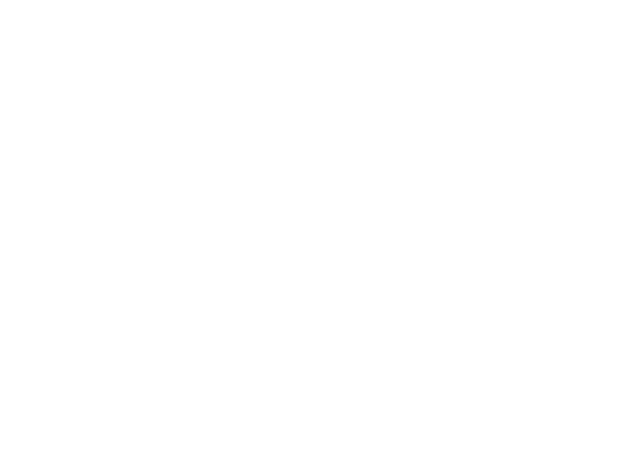
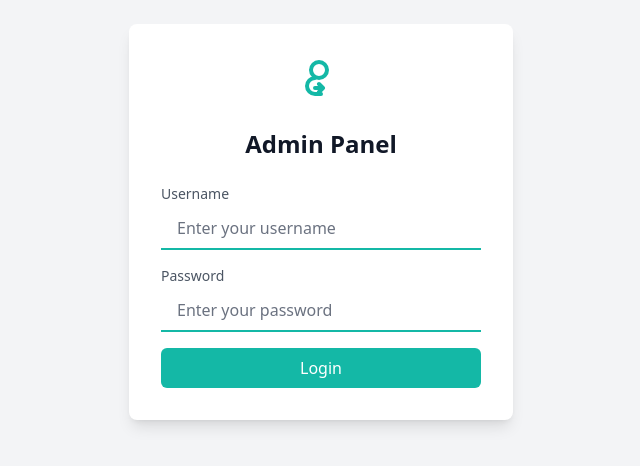
Before and after one commit to jenishkatuwal11/Blue_Fox_Project, a React (Vite) app in the folder Frontend/: page /admin-login in a window 1280 px wide. Before the commit this address had no page. Shown: the part 178-644 px from the top of the page, without its empty margins (319-959 px from the left). Built offline with nearby package versions, Linux system fonts and the light colour scheme.

Commit message:
added Admin Login form

```diff
--- a/Frontend/src/App.jsx
+++ b/Frontend/src/App.jsx
@@ -14,6 +14,7 @@ import ActiveUsers from "./pages/AdminDashboard/UsersList";
 import AddUserForm from "./pages/AdminDashboard/AddUserForm";
 import AddProperty from "./pages/AdminDashboard/addProperty";
 import Review from "./pages/AdminDashboard/Reviews";
+import AdminLogin from "./pages/AdminLogin/adminLogin"; // Admin Login Form
 
 function App() {
   return (
@@ -26,6 +27,9 @@ function App() {
         <Route path="/ContactUs" element={<ContactUs />} />
         <Route path="/login" element={<LoginForm />} />
         <Route path="/register" element={<RegisterForm />} />
+
+        {/* Admin Login Route */}
+        <Route path="/admin-login" element={<AdminLogin />} />
 
         {/* Admin Routes with nested structure */}
         <Route path="/dashboard/*" element={<AdminDashboard />}>
--- a/Frontend/src/pages/AdminDashboard/sidenav.jsx
+++ b/Frontend/src/pages/AdminDashboard/sidenav.jsx
@@ -13,9 +13,22 @@ import { CgProfile } from "react-icons/cg";
 import { FaRegUser } from "react-icons/fa";
 import PropTypes from "prop-types";
 import LogoImg from "../../assets/logo.png";
-import { Link } from "react-router-dom"; // Import Link from react-router-dom
+import { Link, useNavigate } from "react-router-dom";
 
-const Sidenav = ({ darkMode }) => (
+const Sidenav = ({ darkMode }) => {
+  const navigate = useNavigate();
+
+  // Logout function
+  const handleLogout = () => {
+    // Clear authentication data
+    localStorage.removeItem("authToken");
+    sessionStorage.removeItem("authToken");
+
+    // Redirect to the admin login page
+    navigate("/admin-login");
+  };
+
+  return (
     <aside
       className={`${
         darkMode ? "bg-gray-800" : "bg-indigo-900"
@@ -118,12 +131,18 @@ const Sidenav = ({ darkMode }) => (
           ></div>
         </div>
       </div>
-    <button className="flex items-center mt-10 text-lg font-semibold text-red-300 space-x-2">
+
+      {/* Logout Button */}
+      <button
+        onClick={handleLogout}
+        className="flex items-center mt-10 text-lg font-semibold text-red-300 space-x-2 hover:text-red-400"
+      >
         <FiLogOut />
         <span>Logout</span>
       </button>
     </aside>
   );
+};
 
 Sidenav.propTypes = {
   darkMode: PropTypes.bool,
--- /dev/null
+++ b/Frontend/src/pages/AdminLogin/adminLogin.jsx
@@ -0,0 +1,139 @@
+import PropTypes from "prop-types";
+import { useState } from "react";
+import { useNavigate } from "react-router-dom";
+
+const AdminLogin = ({ darkMode }) => {
+  const [credentials, setCredentials] = useState({
+    username: "",
+    password: "",
+  });
+  const [error, setError] = useState("");
+  const navigate = useNavigate();
+
+  const handleInputChange = (e) => {
+    const { name, value } = e.target;
+    setCredentials({ ...credentials, [name]: value });
+  };
+
+  const handleLogin = (e) => {
+    e.preventDefault();
+
+    // Mock validation
+    if (
+      credentials.username === "admin" &&
+      credentials.password === "admin123"
+    ) {
+      // Redirect to admin dashboard
+      navigate("/admin-dashboard");
+    } else {
+      setError("Invalid username or password");
+    }
+  };
+
+  return (
+    <div
+      className={`min-h-screen flex items-center justify-center ${
+        darkMode ? "bg-gray-900 text-white" : "bg-gray-100 text-gray-900"
+      }`}
+    >
+      <div
+        className={`w-full max-w-sm p-8 rounded-lg shadow-lg ${
+          darkMode ? "bg-gray-800" : "bg-white"
+        }`}
+      >
+        {/* Key Icon */}
+        <div className="flex justify-center mb-6">
+          <svg
+            xmlns="http://www.w3.org/2000/svg"
+            className={`w-12 h-12 ${
+              darkMode ? "text-teal-400" : "text-teal-500"
+            }`}
+            fill="none"
+            viewBox="0 0 24 24"
+            stroke="currentColor"
+          >
+            <path
+              strokeLinecap="round"
+              strokeLinejoin="round"
+              strokeWidth={2}
+              d="M15 7a4 4 0 11-8 0 4 4 0 018 0zM9 11a4 4 0 100 8h3m-1-5l2 2-2 2m1-2H9"
+            />
+          </svg>
+        </div>
+
+        {/* Title */}
+        <h2 className="text-2xl font-bold text-center mb-6">Admin Panel</h2>
+
+        {/* Login Form */}
+        <form onSubmit={handleLogin} className="space-y-4">
+          {/* Username */}
+          <div>
+            <label
+              htmlFor="username"
+              className={`block text-sm font-medium ${
+                darkMode ? "text-gray-300" : "text-gray-600"
+              }`}
+            >
+              Username
+            </label>
+            <input
+              type="text"
+              id="username"
+              name="username"
+              value={credentials.username}
+              onChange={handleInputChange}
+              className={`w-full px-4 py-2 mt-1 border-b-2 focus:outline-none ${
+                darkMode
+                  ? "bg-gray-800 border-teal-400 text-white placeholder-gray-400"
+                  : "bg-white border-teal-500 text-gray-900 placeholder-gray-500"
+              }`}
+              placeholder="Enter your username"
+            />
+          </div>
+
+          {/* Password */}
+          <div>
+            <label
+              htmlFor="password"
+              className={`block text-sm font-medium ${
+                darkMode ? "text-gray-300" : "text-gray-600"
+              }`}
+            >
+              Password
+            </label>
+            <input
+              type="password"
+              id="password"
+              name="password"
+              value={credentials.password}
+              onChange={handleInputChange}
+              className={`w-full px-4 py-2 mt-1 border-b-2 focus:outline-none ${
+                darkMode
+                  ? "bg-gray-800 border-teal-400 text-white placeholder-gray-400"
+                  : "bg-white border-teal-500 text-gray-900 placeholder-gray-500"
+              }`}
+              placeholder="Enter your password"
+            />
+          </div>
+
+          {/* Error Message */}
+          {error && <p className="text-red-500 text-sm text-center">{error}</p>}
+
+          {/* Login Button */}
+          <button
+            type="submit"
+            className="w-full py-2 bg-teal-500 text-white rounded-md hover:bg-teal-600 focus:outline-none"
+          >
+            Login
+          </button>
+        </form>
+      </div>
+    </div>
+  );
+};
+
+AdminLogin.propTypes = {
+  darkMode: PropTypes.bool,
+};
+
+export default AdminLogin;
```
Lines whose indentation alone changed are shown as unchanged.
